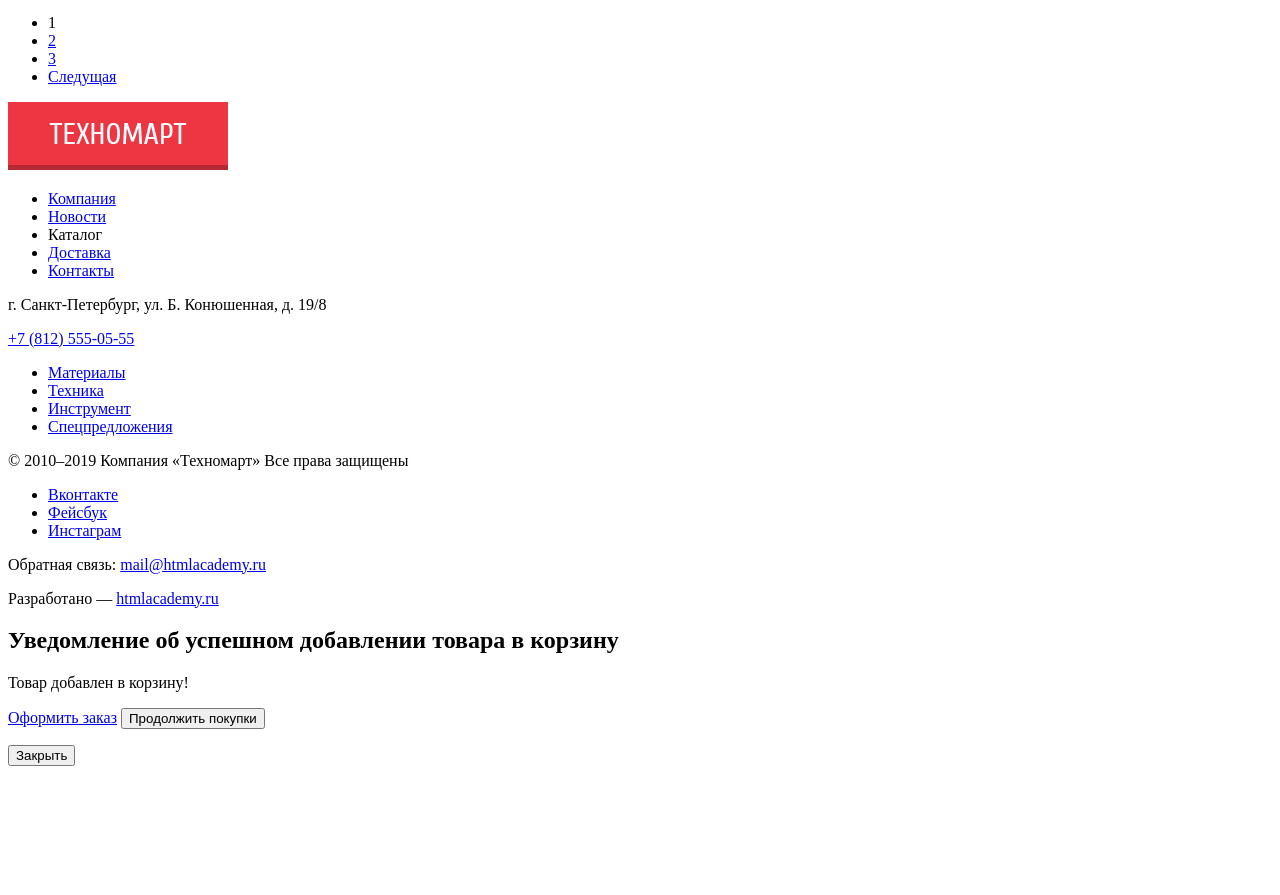
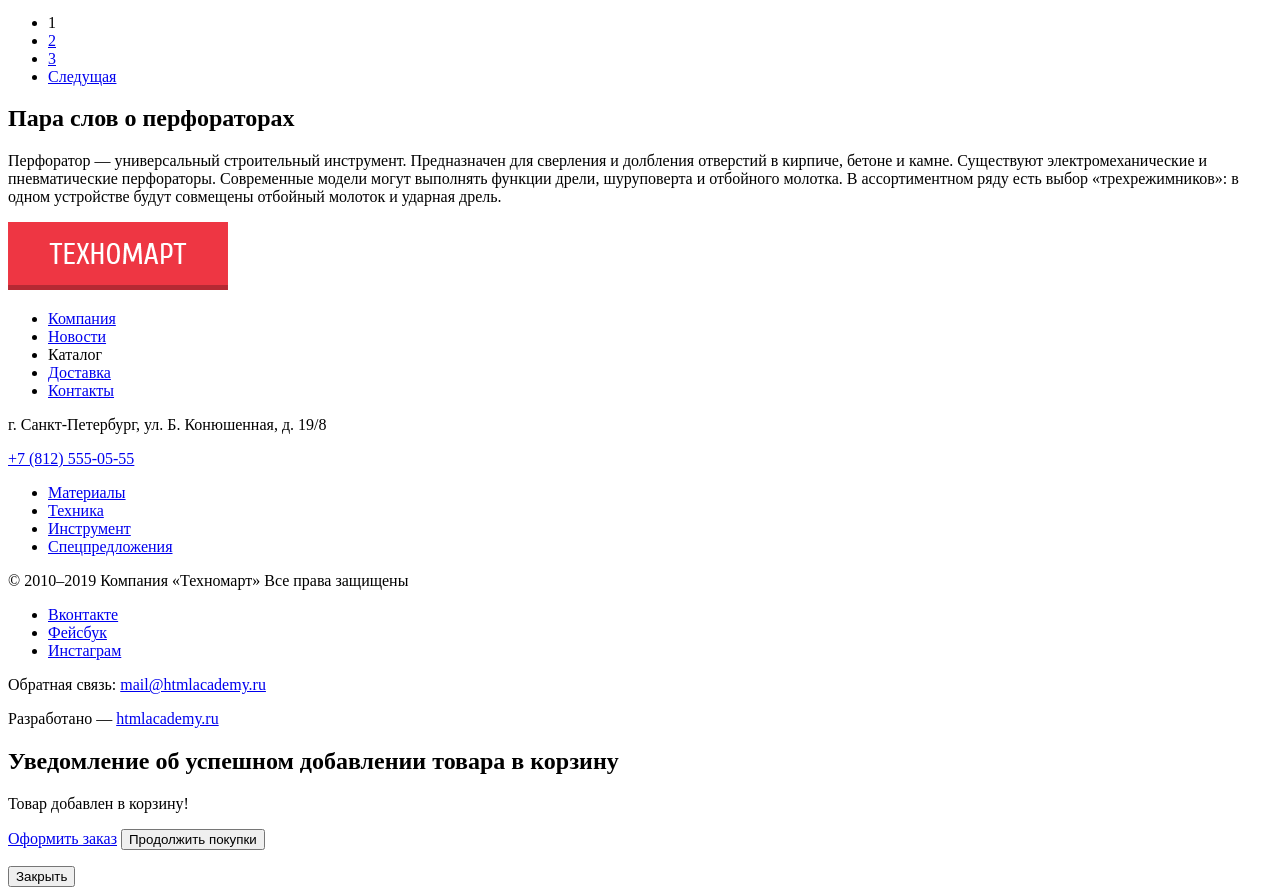
Before and after one commit to polinayermolenko/483731-technomart-25, a plain HTML site: page catalog.html in a window 1280 px wide. Shown: the part 2619-3514 px from the top of the page. Before the commit the page ends 3393 px from the top, so only its background shows below. Drawn offline with Linux system fonts and the light colour scheme.

Commit message:
разметила блок с дополнительной информацией о перфораторах

```diff
--- a/catalog.html
+++ b/catalog.html
@@ -205,6 +205,10 @@
           <li class="pagination-item"><a href="#">Следущая</a></li>
         </ul>
       </section>
+      <section class="additional-info">
+        <h2>Пара слов о перфораторах</h2>
+        <p>Перфоратор — универсальный строительный инструмент. Предназначен для сверления и долбления отверстий в кирпиче, бетоне и камне. Существуют электромеханические и пневматические перфораторы. Современные модели могут выполнять функции дрели, шуруповерта и отбойного молотка. В ассортиментном ряду есть выбор «трехрежимников»: в одном устройстве будут совмещены отбойный молоток и ударная дрель.</p>
+      </section>
     </main>
     <!-- подвал сайта -->
     <footer class="main-footer">
```
